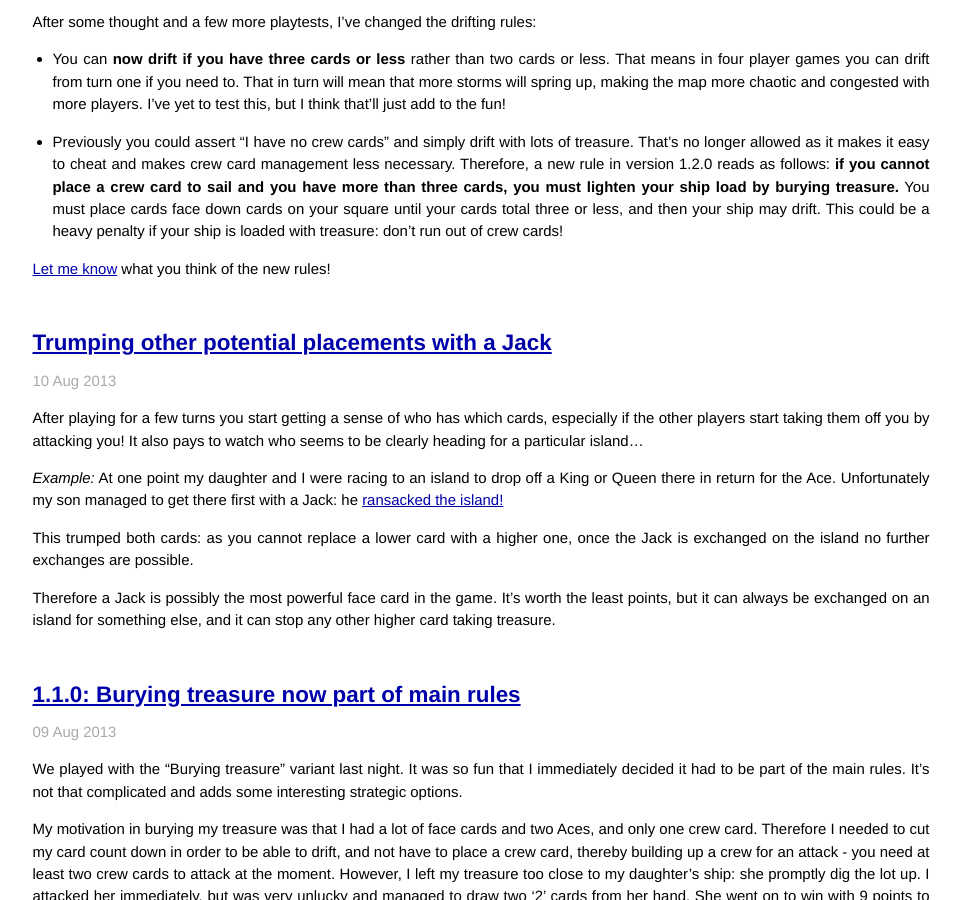
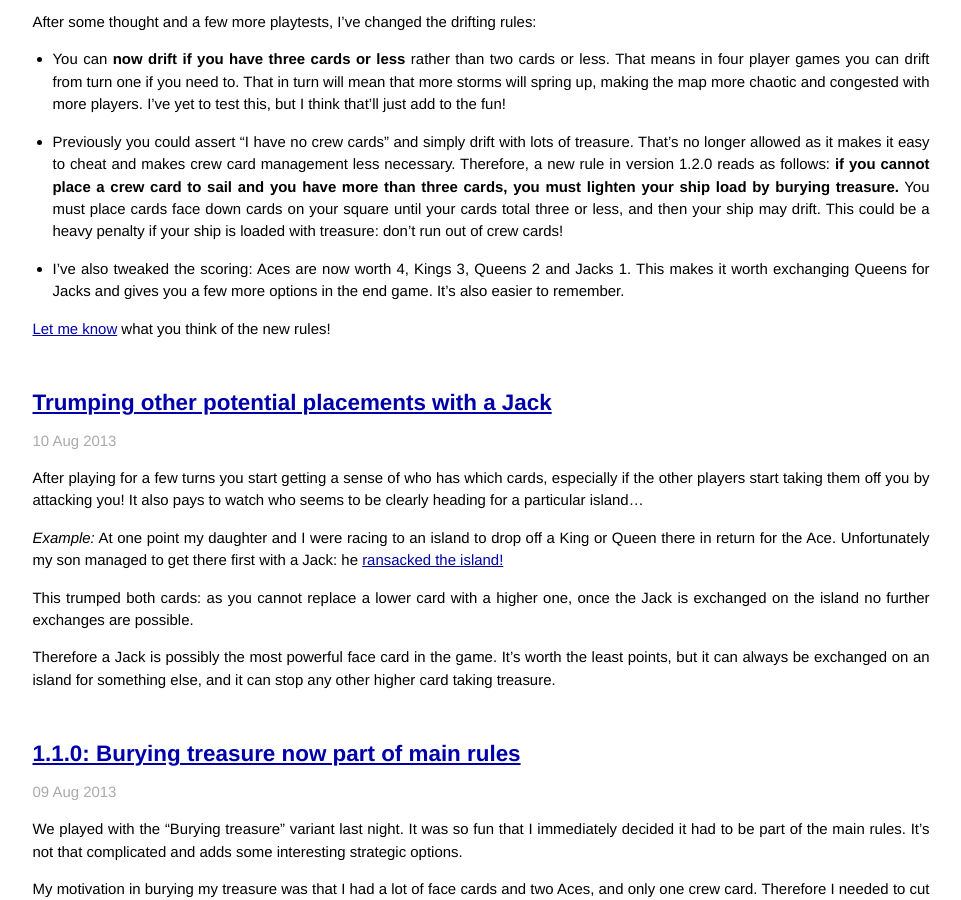
Before and after one commit to chrismdp/cardpirates, a Jekyll site: the page built from blog/index.md, in a window 1280 px wide and 900 px high, scrolled down 370 px. Shown: the whole window, without its empty margins (159-1120 px from the left). Built offline with Jekyll 4.4.1, drawn with Linux system fonts in a browser that asks for light colours.

Commit message:
Scoring tweaks

```diff
--- a/_posts/2013-08-11-changes-to-drifting.md
+++ b/_posts/2013-08-11-changes-to-drifting.md
@@ -15,4 +15,6 @@
 
 - Previously you could assert "I have no crew cards" and simply drift with lots of treasure. That's no longer allowed as it makes it easy to cheat and makes crew card management less necessary. Therefore, a new rule in version 1.2.0 reads as follows: **if you cannot place a crew card to sail and you have more than three cards, you must lighten your ship load by burying treasure.** You must place cards face down cards on your square until your cards total three or less, and then your ship may drift. This could be a heavy penalty if your ship is loaded with treasure: don't run out of crew cards!
 
+- I've also tweaked the scoring: Aces are now worth 4, Kings 3, Queens 2 and Jacks 1. This makes it worth exchanging Queens for Jacks and gives you a few more options in the end game. It's also easier to remember.
+
 [Let me know](/stories) what you think of the new rules!
--- a/rules/index.md
+++ b/rules/index.md
@@ -138,7 +138,7 @@
 
 # Attacking other ships
 
-To attack another ship, sail onto the sea square it occupies. Ships on islands are immune from attack - you can sail onto the same island square, but the attack is not resolved. If you sail to a square with more than one ship, you choose which ship you attack.
+To attack another ship, sail onto the sea square it occupies. Ships on islands are immune from attack - you can sail onto the same island square, but the attack is not resolved. If you sail to a square with more than one ship, only one attack takes place: the attacker chooses which ship to attack.
 
 To attack, pick a crew card from your hand and place it face down in front of you. The defender does the same, and both cards are revealed together. The player with the highest card is the winner of the attack.
 
@@ -172,9 +172,9 @@
 
 The cards are worth the following points at game end:
 
-- Ace: 3
-- King: 2
-- Queen: 1
+- Ace: 4
+- King: 3
+- Queen: 2
 - Jack: 1
 - Crew cards: 0
 
```
Also changed, not shown: other parts of rules/index.md (+1 -1 lines).
